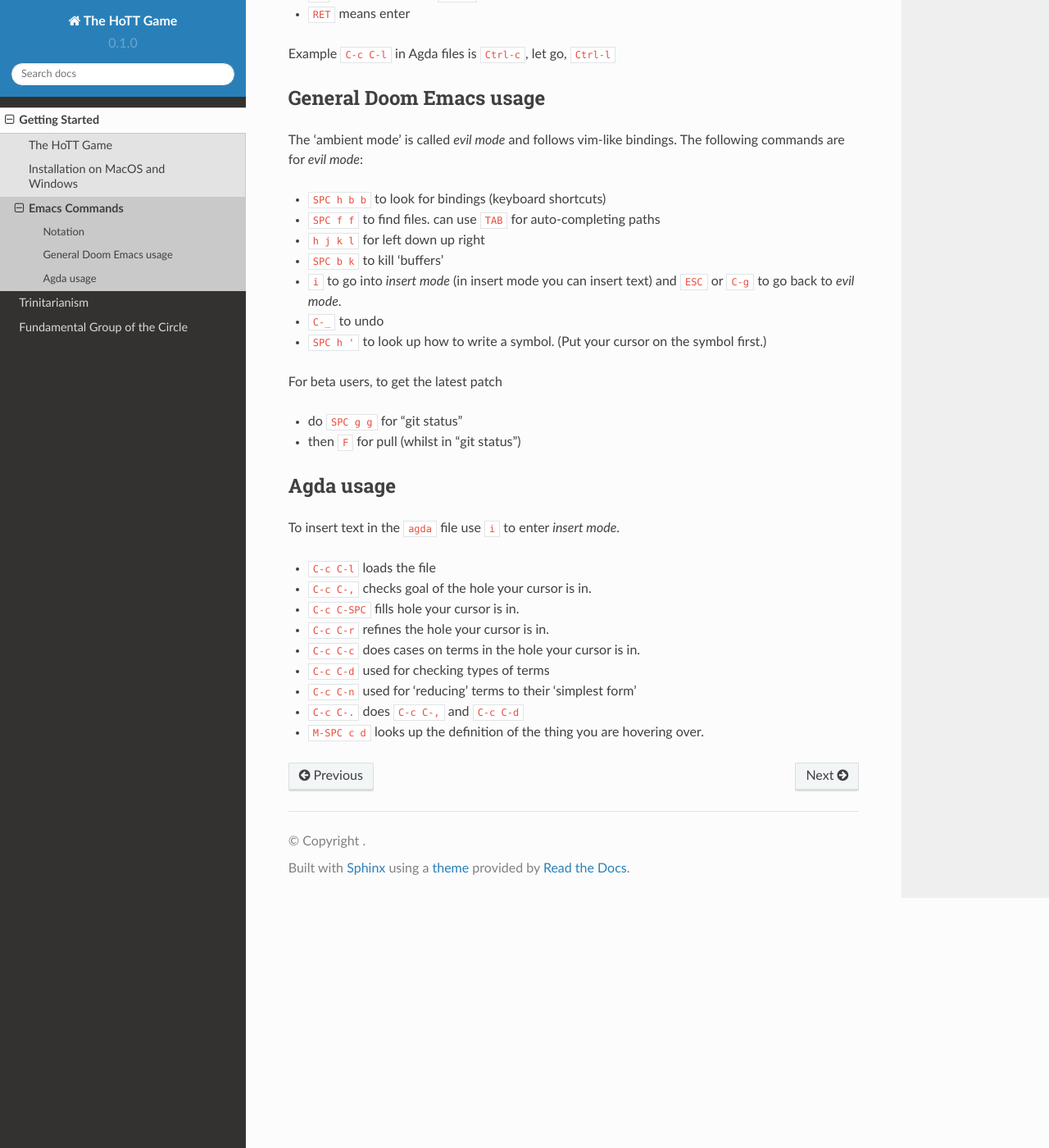
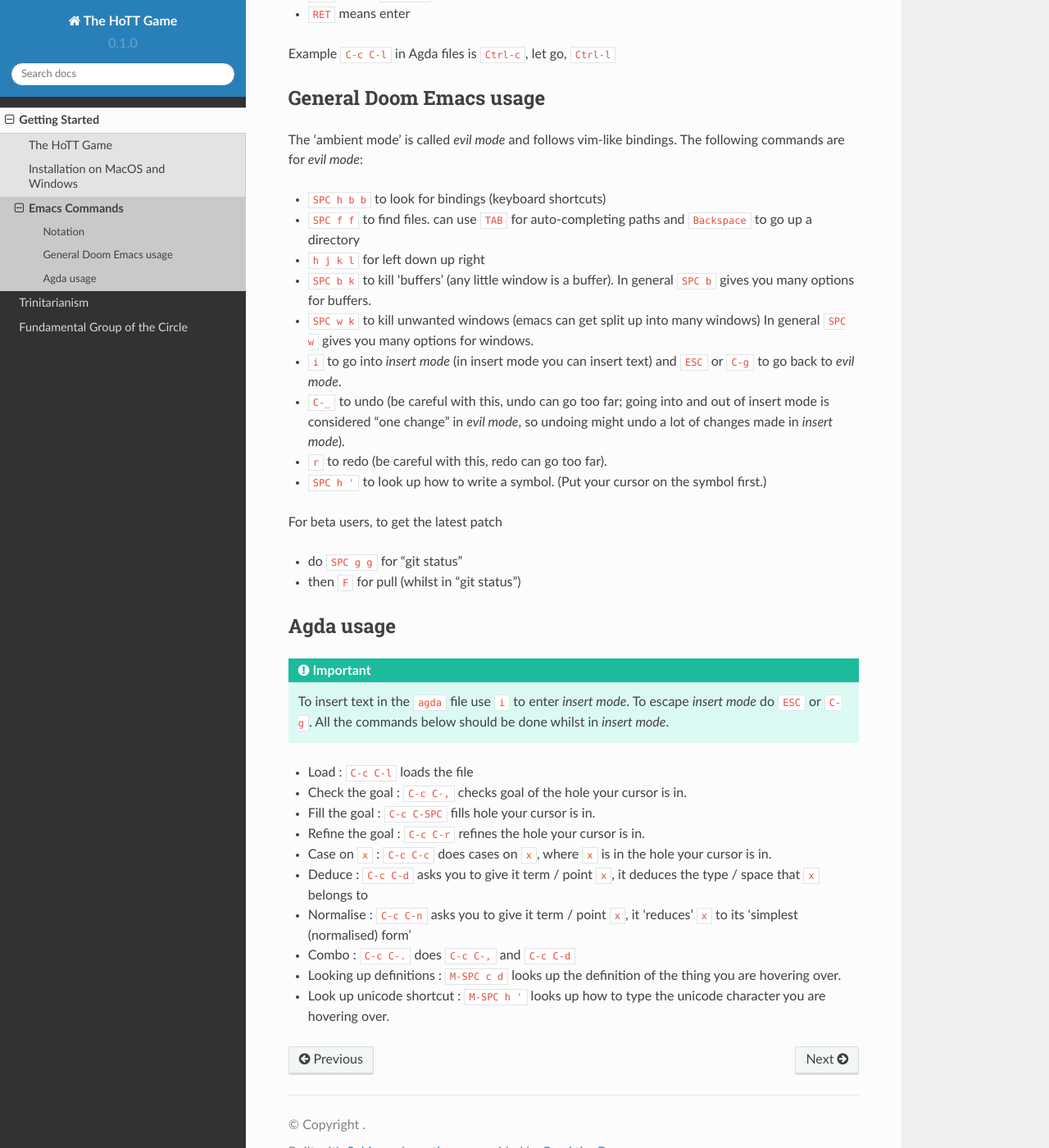
Before and after one commit to thehottgame/theHoTTGameGuide, a Sphinx documentation site: the page built from docs/source/getting-started/emacs-commands.rst, in a window 1280 px wide and 1400 px high, scrolled down 311 px. Shown: the whole window at 82% size. Built offline with Sphinx 7.4.7 and the Read the Docs theme 2.0.0, drawn with Linux system fonts in a browser that asks for light colours; some of the changed text lies outside the part shown.

```diff
--- a/docs/source/getting-started/emacs-commands.rst
+++ b/docs/source/getting-started/emacs-commands.rst
@@ -22,14 +22,24 @@ vim-like bindings.
 The following commands are for *evil mode*:
 
 - ``SPC h b b`` to look for bindings (keyboard shortcuts)
-- ``SPC f f`` to find files. can use ``TAB`` for auto-completing paths
+- ``SPC f f`` to find files. can use ``TAB``
+  for auto-completing paths and ``Backspace`` to go up a directory
 - ``h j k l`` for left down up right
-- ``SPC b k`` to kill 'buffers'
+- ``SPC b k`` to kill 'buffers' (any little window is a buffer).
+  In general ``SPC b`` gives you many options for buffers.
+- ``SPC w k`` to kill unwanted windows
+  (emacs can get split up into many windows)
+  In general ``SPC w`` gives you many options for windows.
 - ``i`` to go into *insert mode* (in insert mode you can insert text)
   and ``ESC`` or ``C-g`` to go back to *evil mode*.
-- ``C-_`` to undo
+- ``C-_`` to undo (be careful with this, undo can go too far;
+  going into and out of insert mode is considered "one change"
+  in *evil mode*, so undoing might undo a
+  lot of changes made in *insert mode*).
+- ``r`` to redo (be careful with this, redo can go too far).
 - ``SPC h '`` to look up how to write a symbol.
   (Put your cursor on the symbol first.)
+
 
 For beta users, to get the latest patch
 
@@ -39,14 +49,21 @@ For beta users, to get the latest patch
 Agda usage
 ----------
 
-To insert text in the ``agda`` file use ``i`` to enter *insert mode*.
+.. important::
 
-- ``C-c C-l`` loads the file
-- ``C-c C-,`` checks goal of the hole your cursor is in.
-- ``C-c C-SPC`` fills hole your cursor is in.
-- ``C-c C-r`` refines the hole your cursor is in.
-- ``C-c C-c`` does cases on terms in the hole your cursor is in.
-- ``C-c C-d`` used for checking types of terms
-- ``C-c C-n`` used for 'reducing' terms to their 'simplest form'
-- ``C-c C-.`` does ``C-c C-,`` and ``C-c C-d``
-- ``M-SPC c d`` looks up the definition of the thing you are hovering over.
+   To insert text in the ``agda`` file use ``i`` to enter *insert mode*.
+   To escape *insert mode* do ``ESC`` or ``C-g``.
+   All the commands below should be done whilst in *insert mode*.
+
+- Load : ``C-c C-l`` loads the file
+- Check the goal : ``C-c C-,`` checks goal of the hole your cursor is in.
+- Fill the goal : ``C-c C-SPC`` fills hole your cursor is in.
+- Refine the goal : ``C-c C-r`` refines the hole your cursor is in.
+- Case on ``x`` : ``C-c C-c`` does cases on ``x``, where ``x`` is in the hole your cursor is in.
+- Deduce : ``C-c C-d`` asks you to give it term / point ``x``,
+  it deduces the type / space that ``x`` belongs to
+- Normalise : ``C-c C-n`` asks you to give it term / point ``x``,
+  it 'reduces' ``x`` to its 'simplest (normalised) form'
+- Combo : ``C-c C-.`` does ``C-c C-,`` and ``C-c C-d``
+- Looking up definitions : ``M-SPC c d`` looks up the definition of the thing you are hovering over.
+- Look up unicode shortcut : ``M-SPC h '`` looks up how to type the unicode character you are hovering over.
```
Also changed, not shown: other parts of docs/source/getting-started/emacs-commands.rst (+3 -3 lines), docs/source/1-fundamental-group/quest-0.rst (+141 -95 lines), docs/source/1-fundamental-group/quest-2.rst (+11 -11 lines), docs/source/1-fundamental-group/quest-3.rst (+49 -2 lines).
